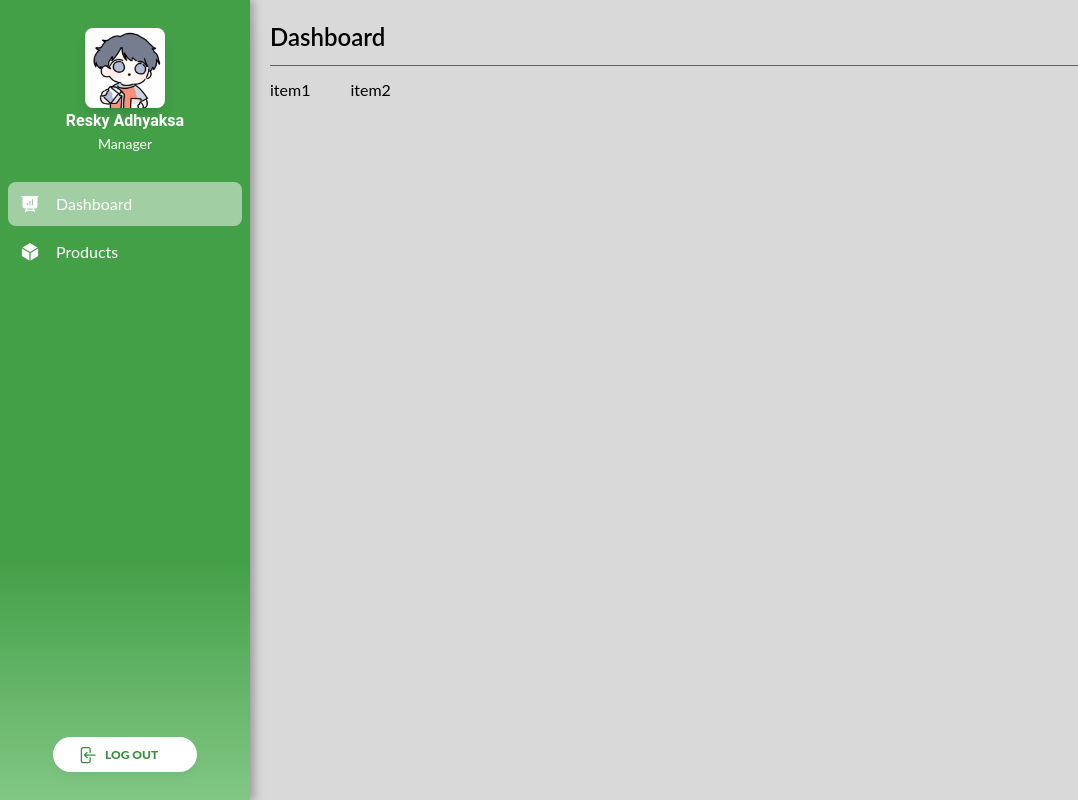
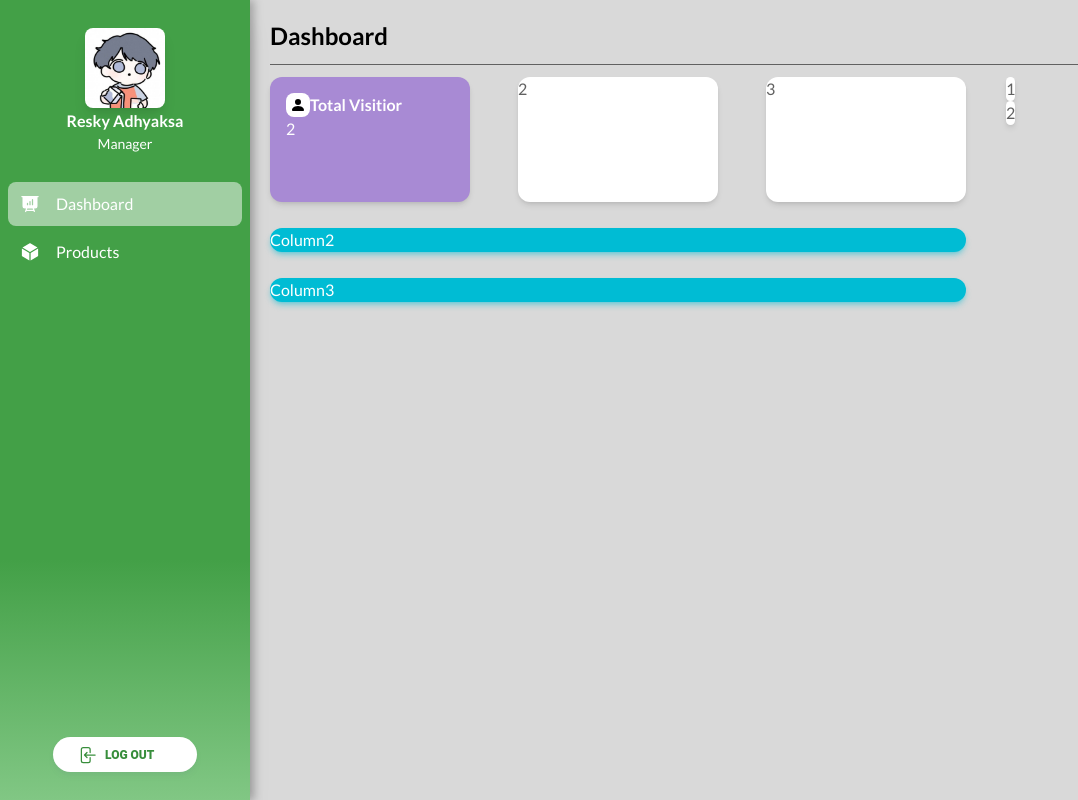
Before and after one commit to Web-CV-Suhuf-Kertaseni-Nusantara/admin-page, a React (Vite) app: page / in a window 1280 px wide. Shown: the whole page, without its empty margins (0-1078 px from the left). Built offline with nearby package versions, Linux system fonts and the light colour scheme.

Commit message:
add dashboard content 10% and add react-icons depedency

```diff
--- a/index.html
+++ b/index.html
@@ -4,6 +4,9 @@
     <meta charset="UTF-8" />
     <link rel="icon" type="image/svg+xml" href="/vite.svg" />
     <meta name="viewport" content="width=device-width, initial-scale=1.0" />
+    <link rel="preconnect" href="https://fonts.googleapis.com">
+    <link rel="preconnect" href="https://fonts.gstatic.com" crossorigin>
+    <link href="https://fonts.googleapis.com/css2?family=Lato:wght@400;700&display=swap" rel="stylesheet">
     <title>Material Tailwind + Vite</title>
   </head>
   <body>
--- a/package.json
+++ b/package.json
@@ -12,7 +12,8 @@
     "@heroicons/react": "^2.0.18",
     "@material-tailwind/react": "2.0.4",
     "react": "18.2.0",
-    "react-dom": "18.2.0"
+    "react-dom": "18.2.0",
+    "react-icons": "^4.10.1"
   },
   "devDependencies": {
     "@types/react": "18.0.17",
--- a/src/component/dashboard.jsx
+++ b/src/component/dashboard.jsx
@@ -1,20 +1,52 @@
+import { Card } from "@material-tailwind/react";
 import { Typography } from "@material-tailwind/react";
-import { Container } from "postcss";
+import { BsFillPersonFill } from 'react-icons/bs'
 
 export default function DashboardContent() {
     return(
         <>
             <div className="flex flex-col ml-5">
                 <div>
-                    <Typography variant="h4" color="Black" className="mt-5 font-lato">Dashboard</Typography>
+                    <Typography className="mt-5 font-lato font-bold text-2xl text-black">Dashboard</Typography>
                     <hr className="h-px my-3 bg-gray-700 border-0 dark:bg-gray-700 mr-5"></hr>
                 </div>
-                <div className="flex flex-row">
-                    <div>item1</div>
-                    <div className="ml-10">item2</div>
+                <div id="main" className="flex font-lato">
+                    <div id="row1" className="flex flex-col">
+                        <div id="rcolumn1" className="flex">
+                            <Card id="card1" className="h-[125px] w-[200px] mr-12 bg-[#A88AD4] p-4 text-white">
+                                <div className="flex flex-col">
+                                    <div className="flex flex-row">
+                                        <div className="p-1 bg-white rounded-lg"><BsFillPersonFill className="h-4 w-4 fill-black"/></div>
+                                        <div className="text-white font-bold font-lato">Total Visitior</div>
+                                    </div>
+                                </div>
+                                <div className="flex flex-col">2</div>
+                            </Card>
+                            <Card id="card2" className="h-[125px] w-[200px] mr-12">2</Card>
+                            <Card id="card3" className="h-[125px] w-[200px]">3</Card>
+                        </div>
+                        <Card id="rcolumn2" color="cyan" className="mb-[26px] mt-[26px]">Column2</Card>
+                        <Card id="rcolumn3" color="cyan">Column3</Card>
+                    </div>
+
+                    {/** ROW 2 */}
+                    <div id="row2" className="ml-10">
+                        <Card>1</Card>
+                        <Card>2</Card>
+                    </div>
                 </div>
 
             </div>
         </>
     )
 }
+
+/** PADA ID : MAIN
+ *  ITEM AKAN DIBAGI ID DAN ITEM :
+ *  ROW1 : TOTAL_VISITOR, STOCK_AVAILABLE, TOTAL_LINK_VISITED,
+ *         WEB_ANALYTICS, MOST_VIEWED_PRODUCTS
+ *  ROW2 : ADD_PRODUCT, CUSTOMER_ACTIVITY
+ *  RCOLUMN1 : TOTAL_VISITOR, STOCK_AVAILABLE, TOTAL_LINK_VISITED
+ *  RCOLUMN2 : WEB_ANALYTICS
+ *  RCOLUMN3 : MOST_VIEWED_PRODUCTS
+ */
--- a/src/component/sidebar.jsx
+++ b/src/component/sidebar.jsx
@@ -44,7 +44,7 @@ export default function SideBar({ onItemClick }) {
         <div className={`flex flex-col ${showSidebar ? 'block' : 'hidden'} min-h-screen w-[250px] shadow-xl bg-gradient-to-b from-green-600 from-70% to-green-300 drop-shadow-sideshadow`}>
             <div className="flex flex-col items-center mt-7 text-center">
                 <img src="src/assets/profile-pict.png" className="rounded-lg shadow-lg h-20 items-center w-20"></img>
-                <Typography variant="h6" color="white">
+                <Typography variant="h6" color="white" className="font-lato">
                     {user.name}
                 </Typography>
                 <div className="text-sm text-white font-lato">{user.position}</div>
@@ -60,7 +60,7 @@ export default function SideBar({ onItemClick }) {
                     <ListItemPrefix>
                     <CubeIcon className="h-5 w-5 fill-white" />
                     </ListItemPrefix>
-                    <div className="text-white">Products</div>
+                    <div className="text-white font-lato">Products</div>
                 </ListItem>
             </List>
             <div className="grow"></div>
--- a/src/index.css
+++ b/src/index.css
@@ -1,12 +1,3 @@
 @tailwind base;
 @tailwind components;
 @tailwind utilities;
-@import url('https://fonts.googleapis.com/css2?family=Lato:wght@400;700&display=swap');
-
-* {
-    font-family: 'Lato', sans-serif;
-}
-
-:root {
-    font-family: 'Lato', sans-serif;
-}
```
Also changed, not shown: 1 other file (tests, documents, lock files or other folders).
